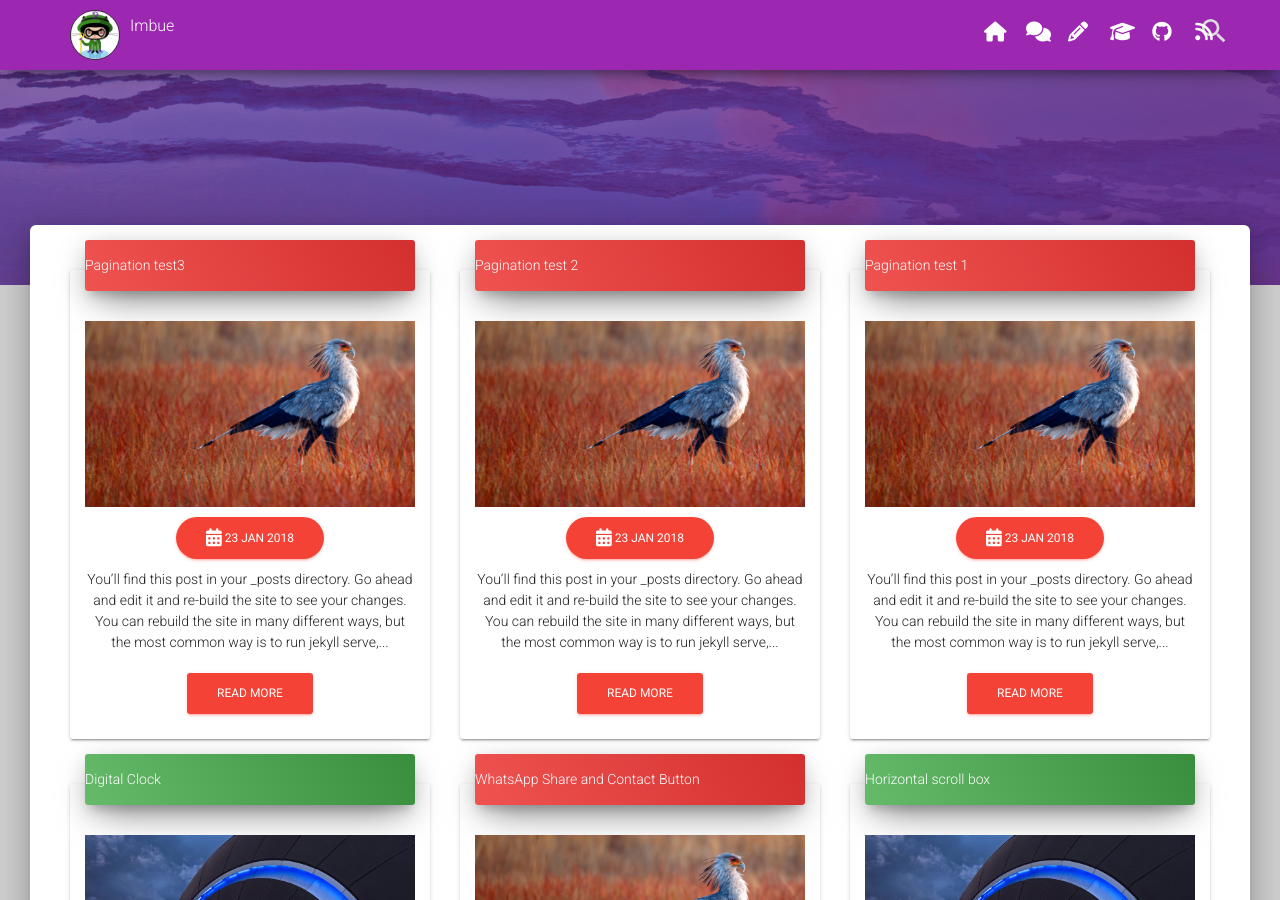
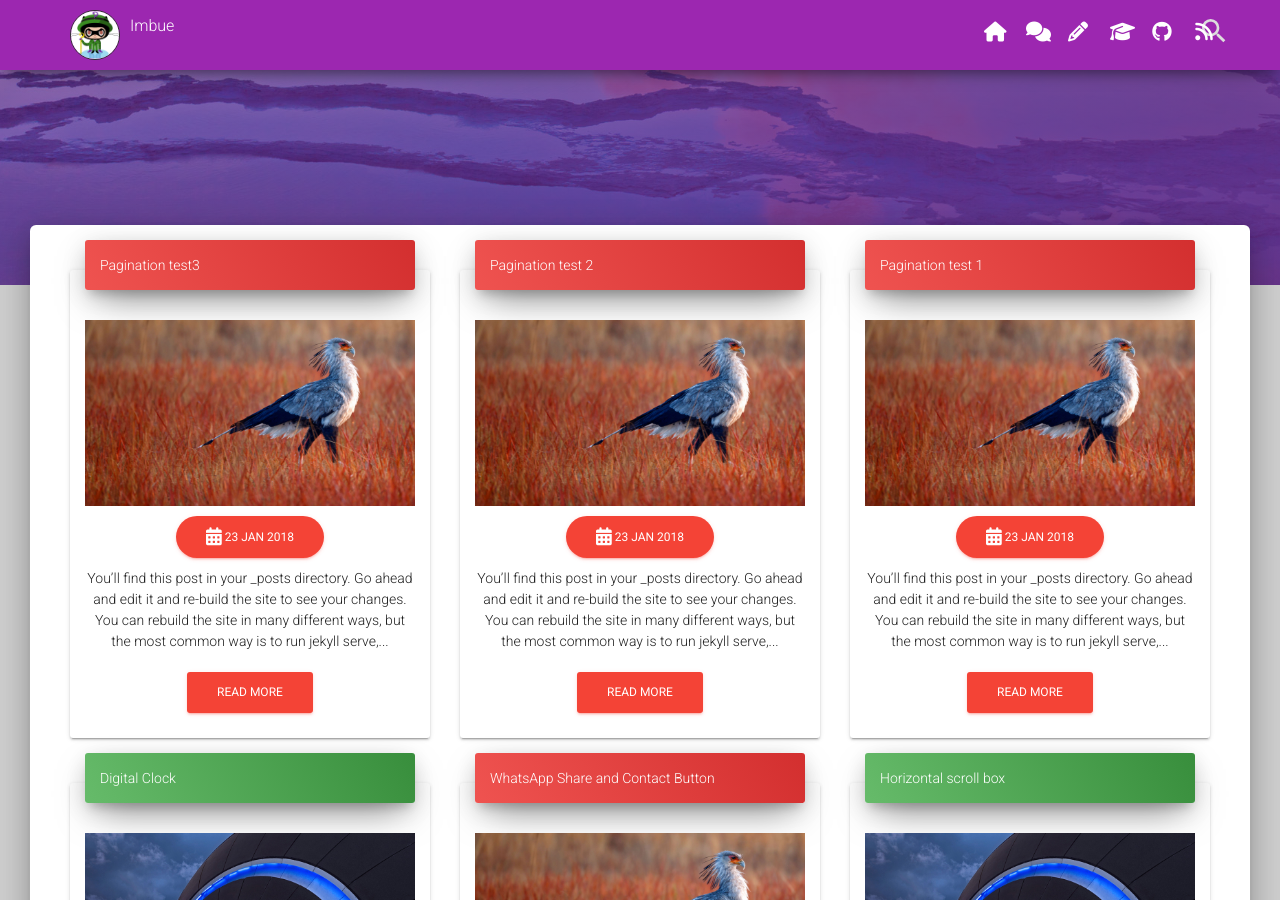
Before and after one commit to tip4programs/imbue, a Jekyll site: the page built from index.html, in a window 1280 px wide and 900 px high, scrolled down 525 px. Built offline with Jekyll 4.4.1, drawn with Linux system fonts in a browser that asks for light colours; nearby versions of some CDN libraries; the list of posts is cut into pages by our own code.

Commit message:
Update index.html

```diff
--- a/index.html
+++ b/index.html
@@ -10,11 +10,11 @@ title: Welcome to Our Blog
    <div class="card card-nav-tabs">
       <div class="header header-{{ post.card_color }}">
         <div class="nav-tabs-wrapper">
-      <!-- <ul class="nav nav-tabs" data-tabs="tabs">
-       <li class="nav-item"> -->
+      <ul class="nav nav-tabs" data-tabs="tabs">
+       <li class="nav-item">
        {{ post.title }}
-          <!-- </li>
-       </ul> -->
+          </li>
+       </ul>
               </div>
               </div>
      <div class="content">
@@ -30,7 +30,7 @@ title: Welcome to Our Blog
          </div>
         </div>
       </div>
-      </div>
+   </div>
        {% endfor %}
      </div>
   </div>
```
